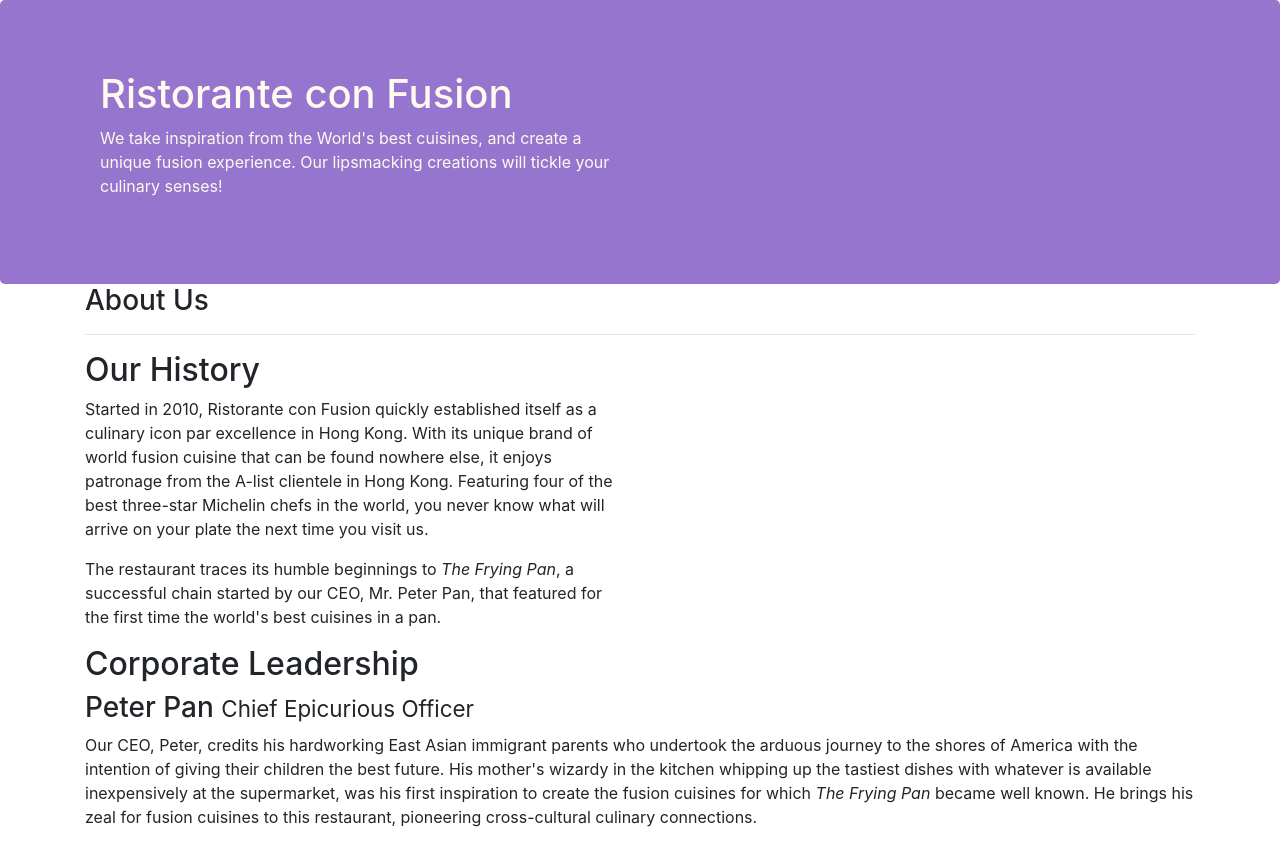
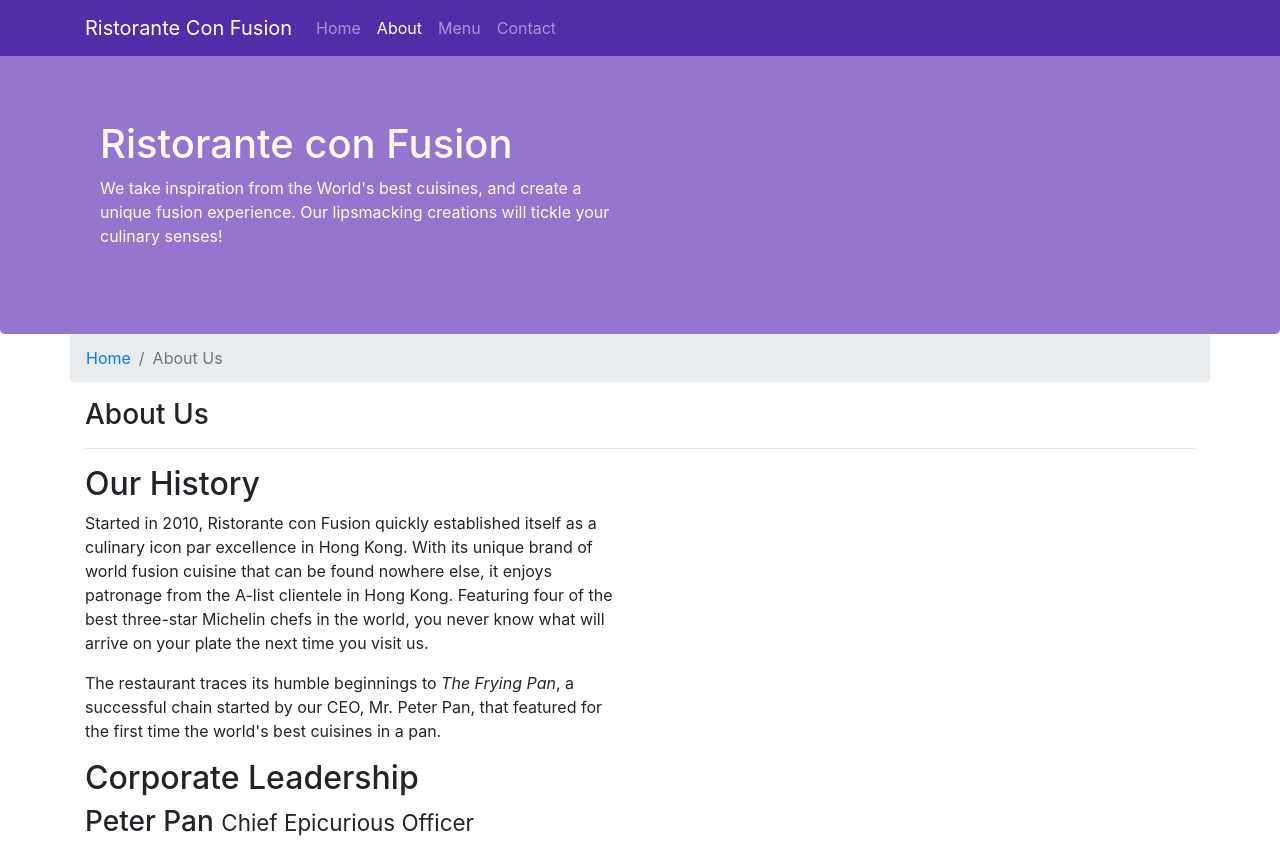
Before and after one commit to ajparker00/Bootstrap-Confusion, a website: page aboutus.html in a window 1280 px wide. Shown: the top 842 px of the page. Drawn offline with nearby package versions, Linux system fonts and the light colour scheme.

Commit message:
Navbar and Breadcrumbs

```diff
--- a/aboutus.html
+++ b/aboutus.html
@@ -14,7 +14,24 @@
 </head>
 
 <body>
-
+    <!-- Copy and paste the entire navbar code also into aboutus.html to add the navigation also to that page. Make sure to change the <li> corresponding to "About" to active, and remove the active class from the Home link. Also, update the home link to take you back to index.html.
+        Update the navbar-brand tag also to take you back to index.html. -->
+        <nav class="navbar navbar-dark navbar-expand-sm fixed-top">
+                <div class="container">
+                    <button class="navbar-toggler" type="button" data-toggle="collapse" data-target="#Navbar">
+                            <span class="navbar-toggler-icon"></span>
+                    </button>
+                   <a class="navbar-brand" href="./index.html">Ristorante Con Fusion</a>
+                   <div class="collapse navbar-collapse" id="Navbar">
+                        <ul class="navbar-nav mr-auto">
+                            <li class="nav-item"><a class="nav-link" href="./index.html">Home</a></li>
+                            <li class="nav-item active"><a class="nav-link" href="#">About</a></li>
+                            <li class="nav-item"><a class="nav-link" href="#">Menu</a></li>
+                            <li class="nav-item"><a class="nav-link" href="#">Contact</a></li>
+                        </ul>
+                    </div>
+                </div>
+            </nav>
     <header class="jumbotron">
         <div class="container">
             <div class="row row-header">
@@ -30,6 +47,13 @@
 
     <div class="container">
         <div class="row">
+            <!-- To add breadcrumbs to our pages, we take the help of the breadcrumb
+             and breadcrumb-item classes to add the following to the row containing
+              the About Us title in aboutus.html.-->
+         <ol class="col-12 breadcrumb">
+                        <li class="breadcrumb-item"><a href="./index.html">Home</a></li>
+                        <li class="breadcrumb-item active">About Us</li>
+         </ol>
             <div class="col-12">
                <h3>About Us</h3>
                <hr>
--- a/css/styles.css
+++ b/css/styles.css
@@ -31,3 +31,16 @@
     color: #0f0f0f;
 
 }
+/* We would like to have the navigation bar displayed in darker purple color,
+instead of the current color. In addition, when we use the fixed navigation bar,
+we should give the body of the page an upper margin of 50px,
+so that the top 50px of the page does not get hidden under the navigation bar.
+We accomplish these by adding these CSS customisations to the styles.css file */
+body{
+    padding:50px 0px 0px 0px;
+    z-index:0;
+}
+
+.navbar-dark {
+     background-color: #512DA8;
+}
```
Also changed, not shown: index.html (+22 -1 lines).
